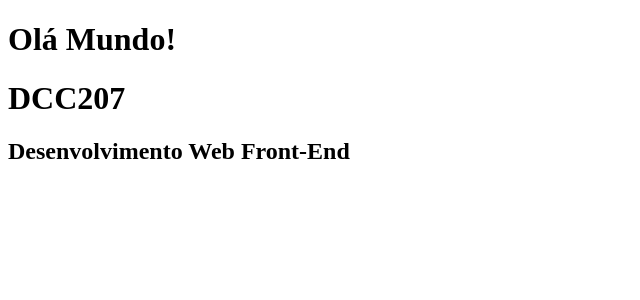
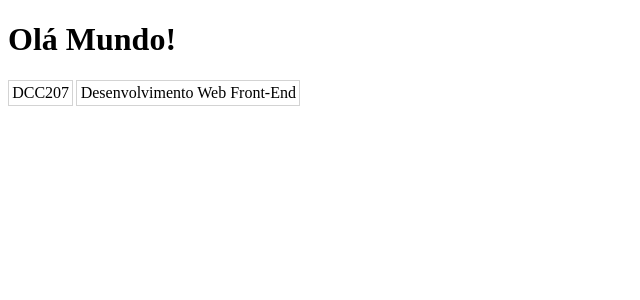
Before and after one commit to ufjf-dcc207/ufjf-dcc207-2024-3-a-atv01-MatheusRM1, a React (Vite) app: page / in a window 1280 px wide. Shown: the top 300 px of the page, without its empty margins (0-640 px from the left). Built offline with nearby package versions, Linux system fonts and the light colour scheme.

Commit message:
adiciona estilo

```diff
--- /dev/null
+++ b/src/Disciplina.css
@@ -0,0 +1,9 @@
+.disciplina{
+    display: flex;
+    gap: 0.2em;
+}
+
+.disciplina > div{
+    border: 1px solid lightgrey;
+    padding: 0.2em;
+}
--- a/src/Disciplina.tsx
+++ b/src/Disciplina.tsx
@@ -1,8 +1,10 @@
+import "./Disciplina.css";
+
 export default function Disciplina() {
   return (
-  <div>
-    <h1>DCC207</h1>
-    <h2>Desenvolvimento Web Front-End</h2>
+  <div className="disciplina">
+    <div>DCC207</div>
+    <div>Desenvolvimento Web Front-End</div>
   </div>
   )
 }
```
